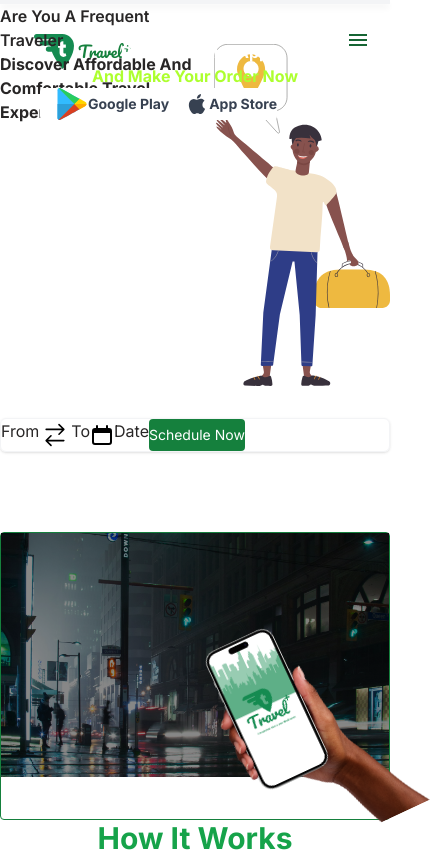
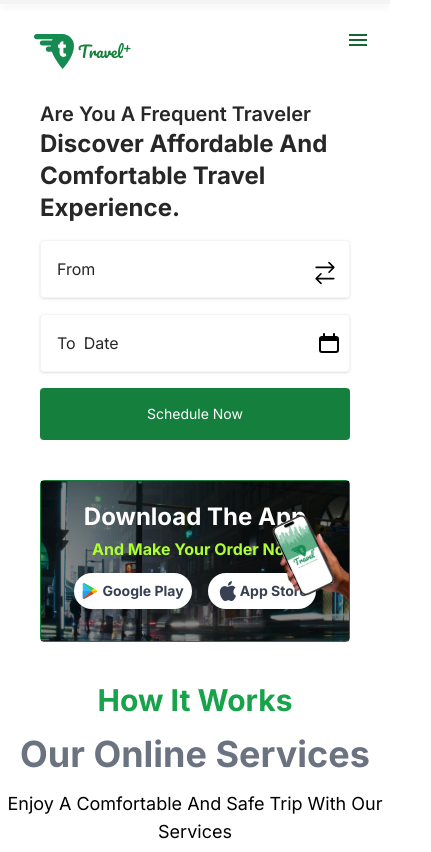
Before and after one commit to techvalleyng/travelplus_landing, a React (Vite) app: page / in a window 390 px wide. Shown: the top 852 px of the page, 431 px wide, since content can reach past the window. Built offline with nearby package versions, Linux system fonts and the light colour scheme.

Commit message:
update background

```diff
--- a/src/components/Background.tsx
+++ b/src/components/Background.tsx
@@ -11,47 +11,51 @@ import { NavLink } from 'react-router-dom';
 export default function Background() {
   return (
     <>
-    <div className="flex justify-around space-y-10 font-inter">
-      <div className='capitalize md:mt-20 md:ml-10 leading-0 text-[#282626]'>
-        <p className='md:text-2xl font-inter  font-semibold'>Are you a frequent traveler</p>
-        <p className='md:text-6xl font-inter font-bold'>Discover affordable and</p>
-        <p className='md:text-6xl font-inter font-bold'>comfortable travel </p>
-        <p className='md:text-6xl font-inter font-bold'>experience.</p>
+    <div className="flex flex-col md:flex-row justify-around space-y-10 font-inter">
+      <div className='capitalize mt-24 md:mt-20 ml-10 leading-4 text-[#282626]'>
+        <p className='text-xl md:text-2xl font-inter  font-semibold'>Are you a frequent traveler</p>
+        <p className='text-2xl md:text-6xl font-inter font-bold'>Discover affordable and</p>
+        <p className='text-2xl md:text-6xl font-inter font-bold'>comfortable travel </p>
+        <p className='text-2xl md:text-6xl font-inter font-bold'>experience.</p>
       </div>
-      <div className=''>
+      <div className='hidden md:block'>
         <img className='min-w-44' src={person} alt=""  />
       </div>
     </div>
 
-    <div className="border md:mr-16 md:ml-24 mt-8 mb-20 border-gray-100 rounded-md shadow text-[#282626] flex  md:flex-row md:items-center md:justify-between md:text-xl font-inter md:p-2">
+    <div className="md:border md:mr-16 md:ml-24 md:mt-8 md:mb-20 md:border-gray-100 rounded-md md:shadow text-[#282626] flex flex-col  md:flex-row md:items-center md:justify-between md:text-xl font-inter md:p-2">
+      <div className='flex mr-10 ml-10 md:ml-0 md:mr-0 p-4 md:p-0 border border-gray-100 rounded shadow md:shadow-none md:border-0 md:border-gray-0  relative mt-4 md:mt-0 flex-row md:space-x-40'>
       <span className='capitalize'>from</span>
-      <img className='min-w-8' src={arrow} alt="" />
+      <img className='min-w-8 absolute right-2 md:-right-36' src={arrow} alt="" />
+      </div>
+      <div className='flex mr-10 ml-10 md:ml-0 md:mr-0 p-4  md:p-0 mt-4  flex-row md:space-x-40 shadow md:shadow-none border border-gray-100 relative rounded md:border-0 md:border-gray-0 mb-4'>
       <span>To</span>
-      <div className='flex md:flex-row md:space-x-2'>
-        <img className='min-w-6' src={date} alt=""/>
+      <div className='flex  flex-row space-x-2'>
+        <img className='min-w-6 absolute  md:right-12 right-2' src={date} alt=""/>
         <span>Date</span>
       </div>
-      <button className='bg-green-700 rounded text-sm text-white md:px-8 md:py-2'>Schedule Now</button>
+      </div>
+      <button className='bg-green-700 mr-10 ml-10 md:ml-0 md:mr-0 p-4 mb-10 md:mb-0 rounded text-sm text-white md:px-8 md:py-2 hover:bg-opacity-85  transition duration-300 ease-linear'>Schedule Now</button>
     </div>
 
-    <div className='md:mb-20 border border-green-700 md:ml-28 md:mr-20  min-h-72 rounded '>
-      <div className='md:relative'>
-        <img className='md:h-72 w-full object-fill' src={frame} alt=""/>
-        <div className='absolute inset-10 text-center leading-1 md:text-6xl font-bold text-white font-inter capitalize'>
+    <div className='mb-10 md:mb-20 border border-green-700 mr-10 ml-10 md:ml-28 md:mr-20  md:min-h-72 min-h-32 rounded '>
+      <div className='relative overflow-hidden'>
+        <img className='md:h-72 h-40 w-full object-cover' src={frame} alt=""/>
+        <div className='absolute inset-5 md:inset-10 text-center leading-1 text-2xl md:text-6xl font-bold text-white font-inter capitalize'>
           <p>download the app</p>
-          <p className='md:text-4xl text-[greenYellow]'>and make your order Now</p>
-          <div className='flex md:flex-row md:justify-center md:mt-10 md:space-x-4'>
-            <div className='flex  bg-white rounded items-center hover:bg-green-700 hover:text-white text-gray-700 transition ease-linear duration-500'>
-              <img className='max-w-8 ml-4' src={Playstore} alt=""/>
-              <NavLink to='#' className='text-sm  font-inter  md:p-4'>Google Play</NavLink>
+          <p className='text-[16px] md:text-4xl text-[greenYellow]'>and make your order Now</p>
+          <div className='flex flex-row justify-center mt-2 md:mt-10 space-x-4'>
+            <div className='flex bg-white rounded-full items-center hover:bg-green-700 hover:text-white text-gray-700 transition ease-linear duration-500'>
+              <img className='max-w-4 md:max-w-8 ml-2' src={Playstore} alt=""/>
+              <NavLink to='#' className='text-sm -ml-1 font-inter p-2 md:p-4'>Google Play</NavLink>
             </div>
-            <div className='flex bg-white rounded items-center hover:bg-green-700 hover:text-white text-gray-700 transition ease-linear duration-500'>
-              <AppleIcon className='ml-4  '/>
-              <NavLink to='#' className='text-sm font-inter  md:p-4'>App Store</NavLink>
+            <div className='flex bg-white rounded-full items-center hover:bg-green-700 hover:text-white text-gray-700 transition ease-linear duration-500'>
+              <AppleIcon className='ml-2'/>
+              <NavLink to='#' className='text-sm -ml-2 font-inter p-2 md:p-4'>App Store</NavLink>
             </div>
           </div>
         </div>
-        <div className='absolute max-w-40 right-0 bottom-0  -rotate-[25deg] overflow-y-hidden'>
+        <div className='absolute max-w-20 md:max-w-48 -right-4 top-7 md:top-10 md:-right-4 md:bottom-0  -rotate-[25deg] overflow-y-hidden'>
           <img src={hand} alt=""/>
         </div>
       </div>
```
